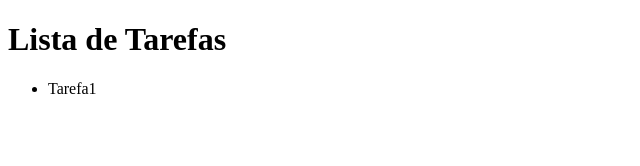
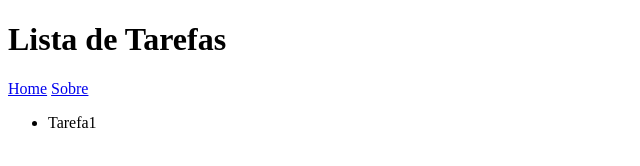
Before and after one commit to testesocial/Listadetarefas, a plain HTML site: page index.html in a window 1280 px wide. Shown: the whole page, without its empty margins (0-640 px from the left). Drawn offline with Linux system fonts and the light colour scheme.

Commit message:
adicionado menu home

```diff
--- a/index.html
+++ b/index.html
@@ -8,6 +8,10 @@
 <body>
     <header>
         <h1>Lista de Tarefas</h1>
+        <nav>
+            <a href="home.html">Home</a>
+            <a href=sobre.html">Sobre</a>
+        </nav>
     </header>
 
     <ul>
```
